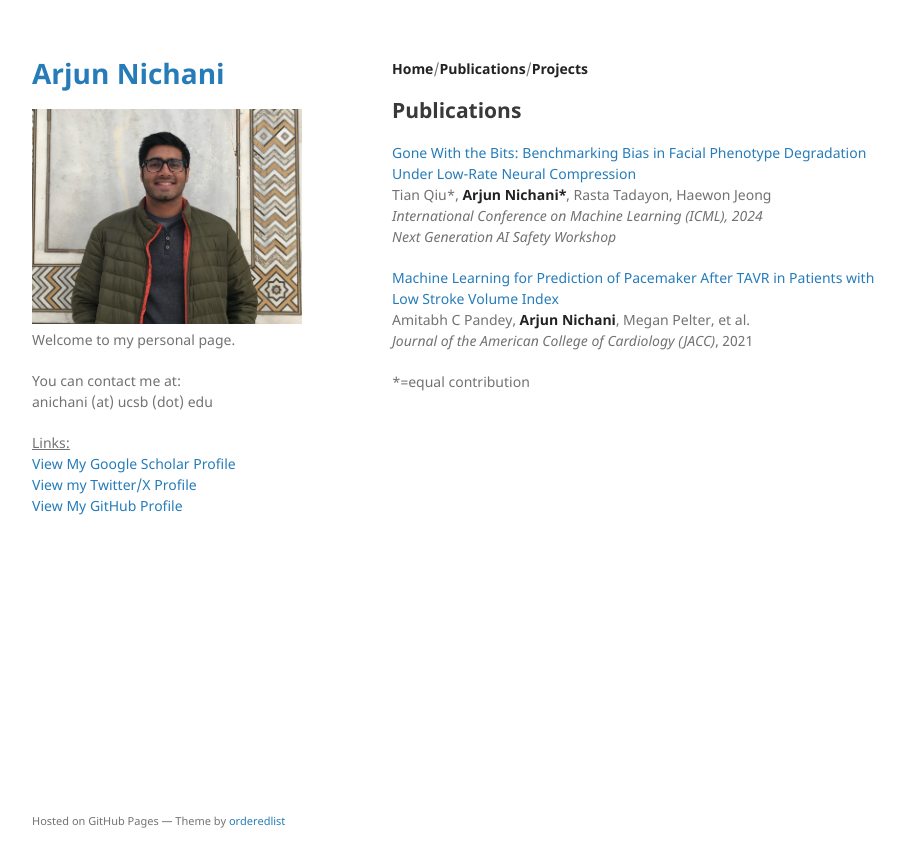
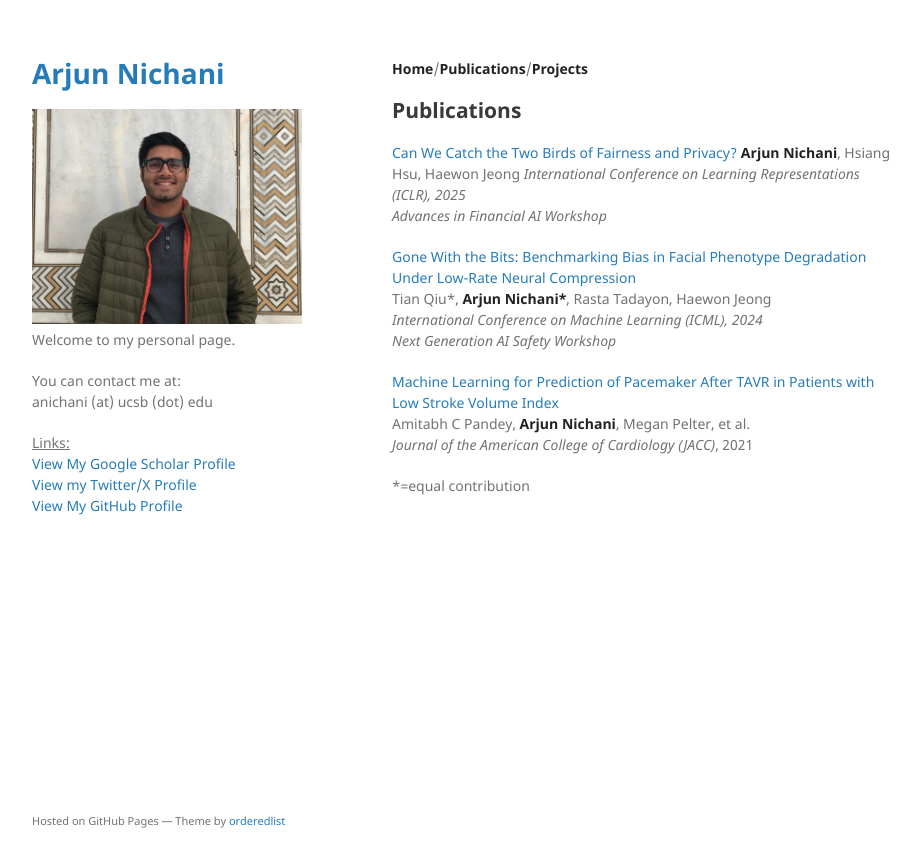
Before and after one commit to arjnich/arjnich.github.io, a Jekyll site: the page built from publications.md, in a window 1280 px wide. Shown: the top 867 px of the page, without its empty margins (178-1098 px from the left). Built offline with Jekyll 4.4.1, drawn with Linux system fonts in a browser that asks for light colours.

Commit message:
Adding two birds

```diff
--- a/publications.md
+++ b/publications.md
@@ -5,6 +5,12 @@ layout: default
 [**Home**](index.md)/[**Publications**](publications.md)/[**Projects**](projects.md)
 
 ## Publications
+
+[Can We Catch the Two Birds of Fairness and Privacy?](./can_we_catch_two_birds.pdf)
+**Arjun Nichani**, Hsiang Hsu, Haewon Jeong
+*International Conference on Learning Representations (ICLR), 2025*
+*Advances in Financial AI Workshop*
+
 
 [Gone With the Bits: Benchmarking Bias in Facial Phenotype Degradation Under Low-Rate Neural Compression](https://openreview.net/forum?id=zIrvyQdIG4)
 Tian Qiu\*, **Arjun Nichani\***, Rasta Tadayon, Haewon Jeong
```
Also changed, not shown: 2 other files.
